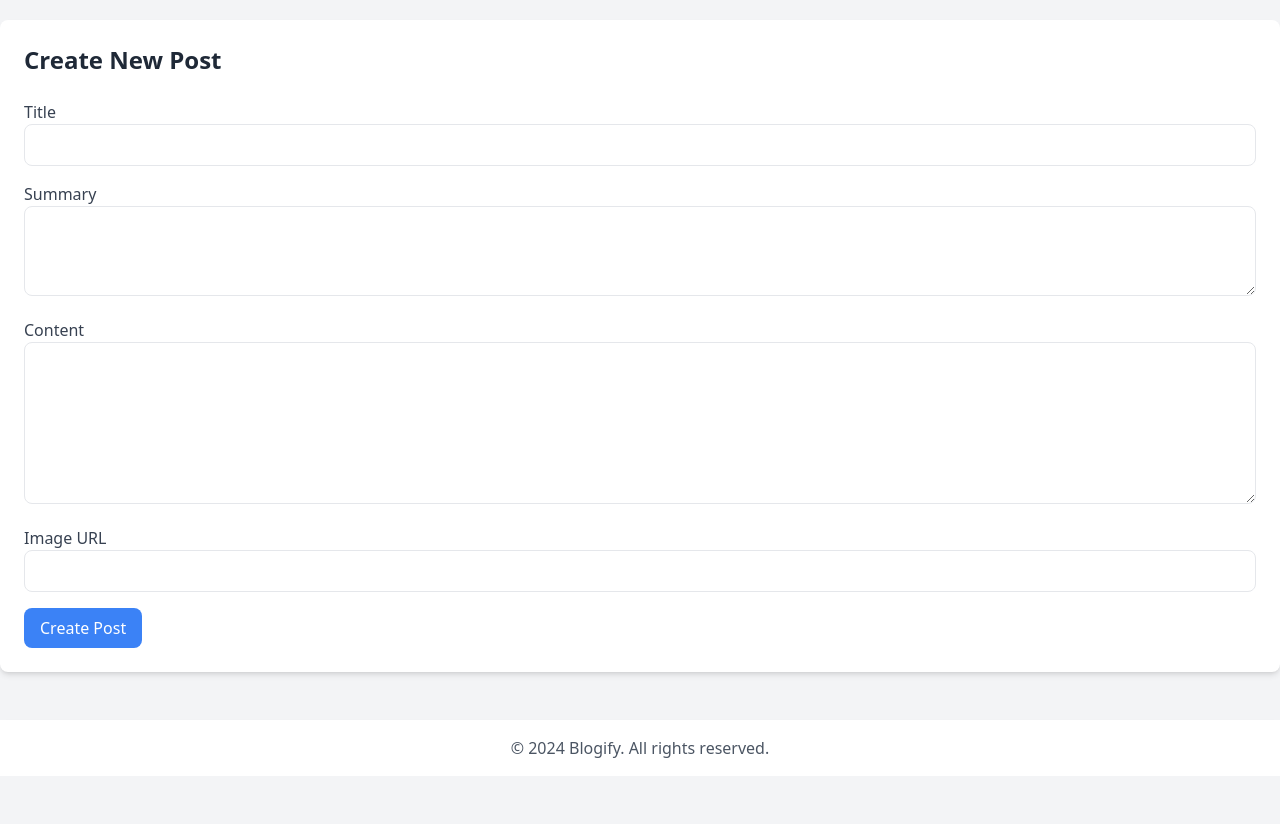
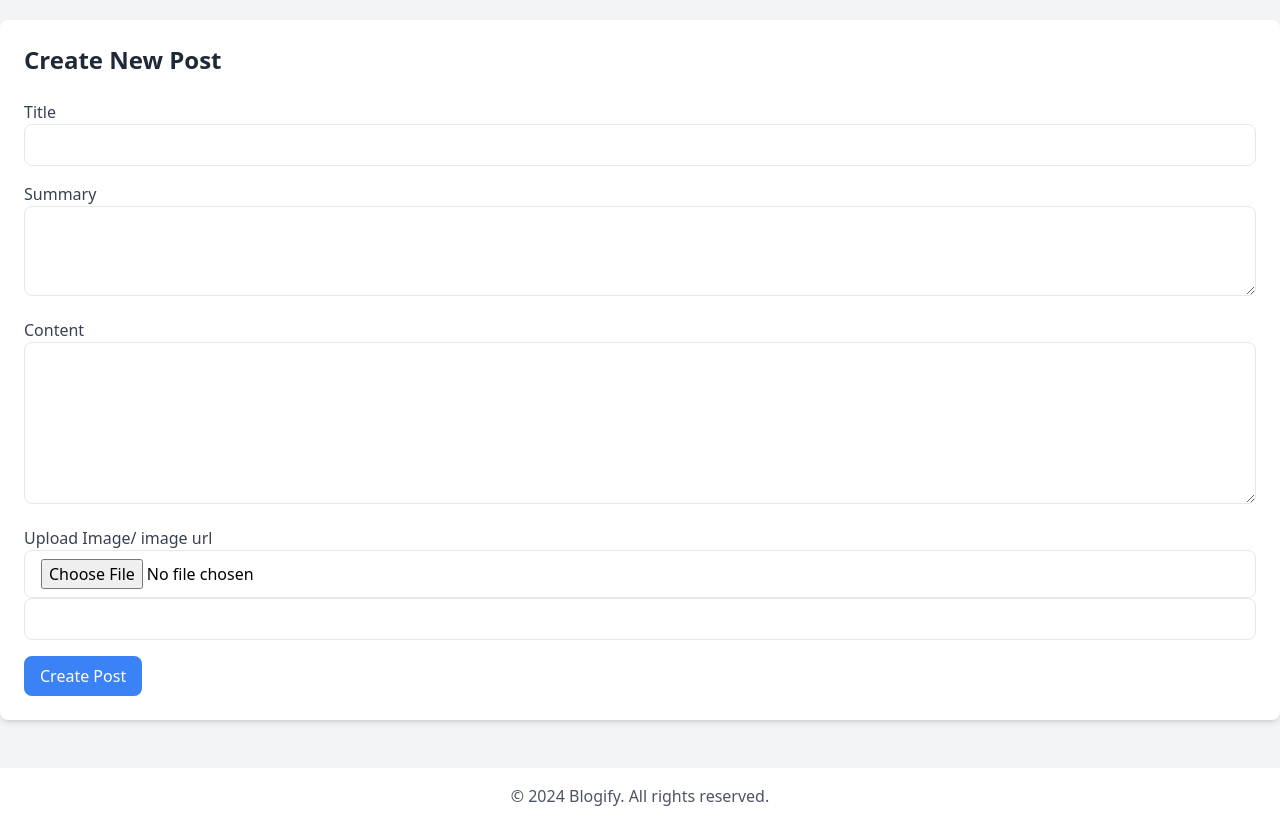
Before and after one commit to BrianShifoko/Blogify, a plain HTML site: page create-post.html in a window 1280 px wide. Shown: the part 72-896 px from the top of the page. Before the commit the page ends 848 px from the top, so only its background shows below. Drawn offline with nearby package versions, Linux system fonts and the light colour scheme.

Commit message:
Update create-post.html to allow image upload from PC and url as well

```diff
--- a/create-post.html
+++ b/create-post.html
@@ -29,7 +29,7 @@
     <main class="container mx-auto mt-8">
         <section class="bg-white p-6 rounded-lg shadow-md">
             <h1 class="text-2xl font-bold text-gray-800 mb-6">Create New Post</h1>
-            <form action="#" method="POST" class="space-y-4">
+            <form action="#" method="POST" class="space-y-4" enctype="multipart/form-data">
                 <div>
                     <label for="title" class="block text-gray-700">Title</label>
                     <input type="text" id="title" name="title" class="w-full px-4 py-2 border rounded-lg focus:outline-none focus:ring-2 focus:ring-blue-500">
@@ -43,7 +43,8 @@
                     <textarea id="content" name="content" rows="6" class="w-full px-4 py-2 border rounded-lg focus:outline-none focus:ring-2 focus:ring-blue-500"></textarea>
                 </div>
                 <div>
-                    <label for="image" class="block text-gray-700">Image URL</label>
+                    <label for="image" class="block text-gray-700">Upload Image/ image url</label>
+                    <input type="file" id="image" name="image" accept="image/*" class="w-full px-4 py-2 border rounded-lg focus:outline-none focus:ring-2 focus:ring-blue-500">
                     <input type="url" id="image" name="image" class="w-full px-4 py-2 border rounded-lg focus:outline-none focus:ring-2 focus:ring-blue-500">
                 </div>
                 <button type="submit" class="px-4 py-2 bg-blue-500 text-white rounded-lg hover:bg-blue-600 focus:outline-none focus:ring-2 focus:ring-blue-500">Create Post</button>
```
